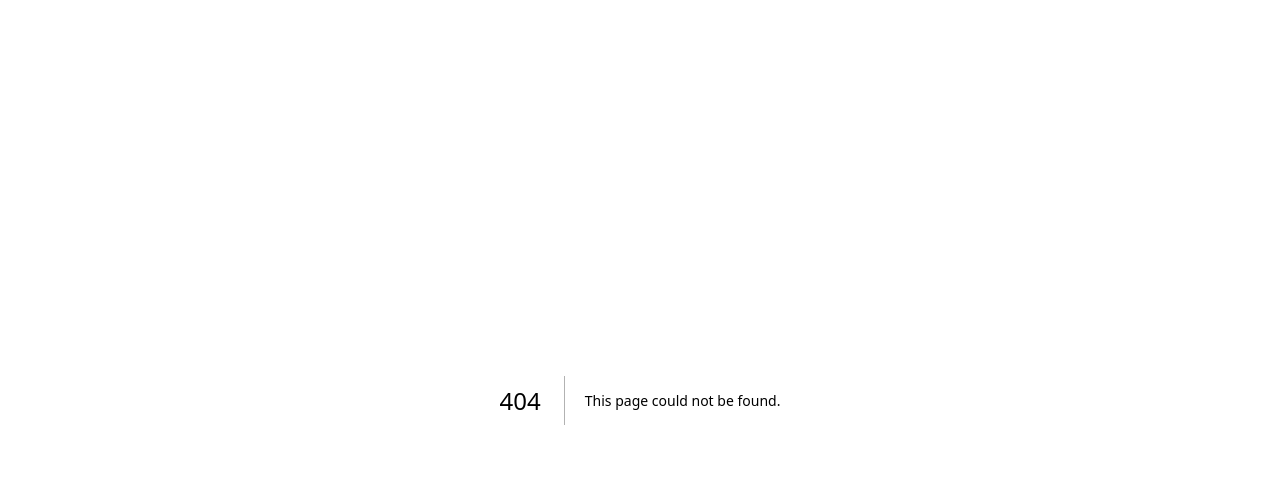
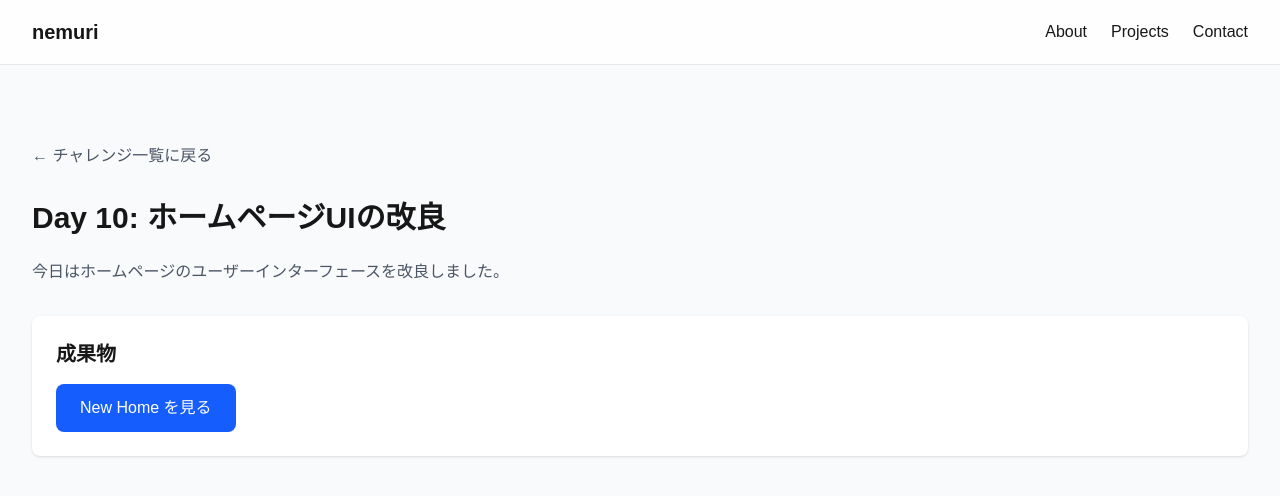
Before and after one commit to Funaoku/my-portfolio, a Next.js app: page /challenges/day10 in a window 1280 px wide. Before the commit this address had no page. Shown: the top 496 px of the page. Built offline with nearby package versions, Linux system fonts and the light colour scheme.

Commit message:
day 10 Layout

```diff
--- /dev/null
+++ b/src/app/challenges/day10/page.tsx
@@ -0,0 +1,22 @@
+import Link from 'next/link';
+
+export default function Day10() {
+  return (
+    <div>
+      <h1 className="text-3xl font-bold mb-6">Day 10: ホームページUIの改良</h1>
+      <p className="text-gray-600 dark:text-gray-300 mb-8">
+        今日はホームページのユーザーインターフェースを改良しました。
+      </p>
+
+      <div className="bg-white dark:bg-gray-800 rounded-lg p-6 shadow-sm">
+        <h2 className="text-xl font-semibold mb-4">成果物</h2>
+        <Link
+          href="/"
+          className="inline-flex items-center px-6 py-3 bg-blue-600 hover:bg-blue-700 text-white font-medium rounded-lg transition-colors"
+        >
+          New Home を見る
+        </Link>
+      </div>
+    </div>
+  );
+}
--- /dev/null
+++ b/src/app/challenges/layout.tsx
@@ -0,0 +1,35 @@
+'use client';
+
+import { usePathname } from 'next/navigation';
+import Header from '@/components/Header';
+import Link from 'next/link';
+
+export default function ChallengesLayout({
+  children,
+}: {
+  children: React.ReactNode;
+}) {
+  const pathname = usePathname();
+  const isIndexPage = pathname === '/challenges';
+
+  return (
+    <div className="min-h-screen bg-gray-50 dark:bg-gray-900">
+      <Header />
+      <main className="pt-16">
+        <div className={`max-w-7xl mx-auto px-4 sm:px-6 lg:px-8 ${isIndexPage ? 'py-8' : 'py-20'}`}>
+          {!isIndexPage && (
+            <div className="flex items-center gap-4 mb-8">
+              <Link
+                href="/challenges"
+                className="text-gray-600 dark:text-gray-300 hover:text-gray-900 dark:hover:text-white transition-colors"
+              >
+                ← チャレンジ一覧に戻る
+              </Link>
+            </div>
+          )}
+          {children}
+        </div>
+      </main>
+    </div>
+  );
+}
--- a/src/app/challenges/page.tsx
+++ b/src/app/challenges/page.tsx
@@ -51,6 +51,10 @@ const ChallengesPage = () => (
             <h2 className="text-xl font-semibold mb-2">Day  9</h2>
             <p className="text-gray-600 dark:text-gray-300">Supabase 認証</p>
           </Link>
+          <Link href="/challenges/day10" className="block p-6 bg-gray-50 dark:bg-gray-800 rounded-lg hover:bg-gray-100 dark:hover:bg-gray-700 transition-colors">
+            <h2 className="text-xl font-semibold mb-2">Day  10</h2>
+            <p className="text-gray-600 dark:text-gray-300">ホームページUIの改良</p>
+          </Link>
           {/* 今後追加されるチャレンジのリンク */}
         </div>
       </div>
```
